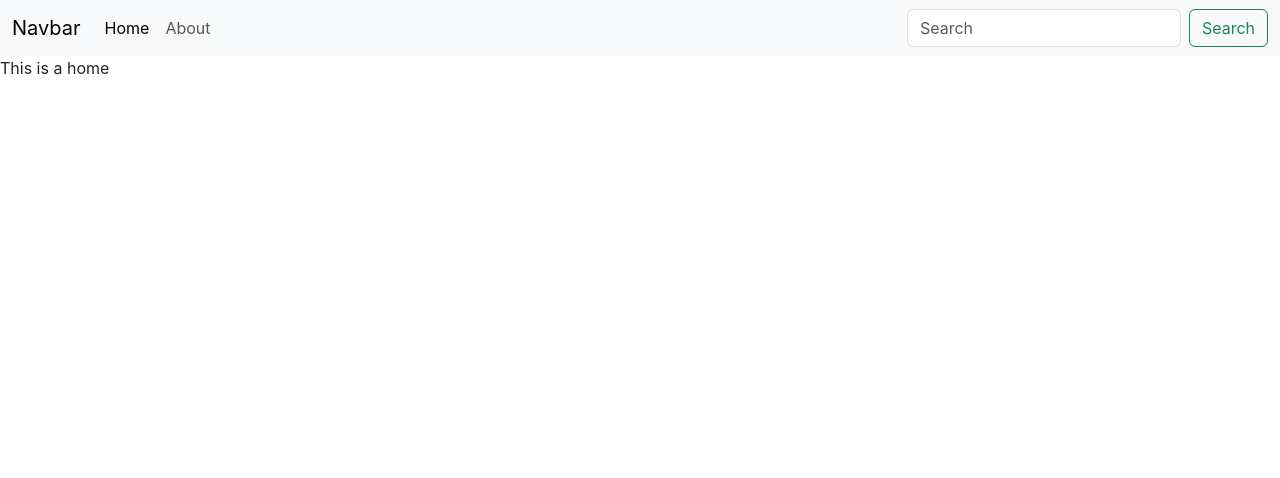
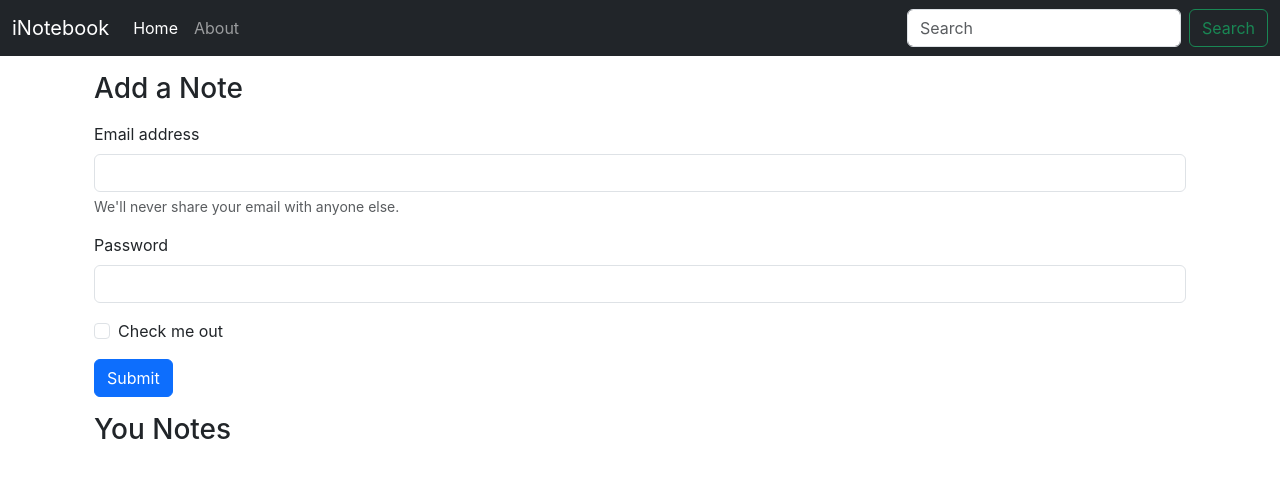
Before and after one commit to Govind-Patel/mern-inotebook, a React (Create React App) app: page / in a window 1280 px wide. Shown: the top 478 px of the page. Built offline with nearby package versions, Linux system fonts and the light colour scheme.

Commit message:
active navbar

```diff
--- a/src/App.js
+++ b/src/App.js
@@ -10,11 +10,13 @@
     <>
       <NoteState>
         <Router>
-          <Navbar />
-          <Routes>
-            <Route exact path="/" element={<Home />} />
-            <Route exact path="/about" element={<About />} />
-          </Routes>
+            <Navbar />
+          <div className='container'>
+            <Routes>
+              <Route exact path="/" element={<Home />} />
+              <Route exact path="/about" element={<About />} />
+            </Routes>
+            </div>
         </Router>
       </NoteState>
     </>
--- a/src/components/About.js
+++ b/src/components/About.js
@@ -2,14 +2,10 @@
 import React,{ useContext, useEffect } from 'react'
 import noteContext from '../context/notes/NoteContext'
 const About = () => {
-  const a = useContext(noteContext);
-  useEffect(()=>{
-    a.update();
-     // eslint-disable-next-line
-  },[])
+
   return (
     <div>
-      This is a About {a.state.name} and he is class {a.state.class}
+      This is a About page
     </div>
   )
 }
--- a/src/components/Home.js
+++ b/src/components/Home.js
@@ -3,7 +3,28 @@
 const Home = () => {
   return (
     <div>
-      This is a home
+      <div className="container my-3">
+        <h3>Add a Note</h3>
+        <form className='my-3'>
+          <div class="mb-3">
+            <label for="exampleInputEmail1" class="form-label">Email address</label>
+            <input type="email" class="form-control" id="exampleInputEmail1" aria-describedby="emailHelp" />
+            <div id="emailHelp" class="form-text">We'll never share your email with anyone else.</div>
+          </div>
+          <div class="mb-3">
+            <label for="exampleInputPassword1" class="form-label">Password</label>
+            <input type="password" class="form-control" id="exampleInputPassword1" />
+          </div>
+          <div class="mb-3 form-check">
+            <input type="checkbox" class="form-check-input" id="exampleCheck1" />
+            <label class="form-check-label" for="exampleCheck1">Check me out</label>
+          </div>
+          <button type="submit" class="btn btn-primary">Submit</button>
+        </form>
+      </div>
+      <div className="container my-3">
+        <h3>You Notes</h3>
+      </div>
     </div>
   )
 }
--- a/src/components/Navbar.js
+++ b/src/components/Navbar.js
@@ -1,21 +1,27 @@
-import React from 'react'
-import { Link } from "react-router-dom";
+import React,{useEffect} from 'react'
+import { Link ,useLocation} from "react-router-dom";
+
 
 const Navbar = () => {
+  let location = useLocation();
+  useEffect(() => {
+    console.log(location.pathname )
+  }, [location]);
+
   return (
-    <nav className="navbar navbar-expand-lg bg-body-tertiary">
+    <nav className="navbar navbar-expand-lg navbar-dark bg-dark">
     <div className="container-fluid">
-      <Link className="navbar-brand" to="/">Navbar</Link>
+      <Link className="navbar-brand" to="/">iNotebook</Link>
       <button className="navbar-toggler" type="button" data-bs-toggle="collapse" data-bs-target="#navbarSupportedContent" aria-controls="navbarSupportedContent" aria-expanded="false" aria-label="Toggle navigation">
         <span className="navbar-toggler-icon"></span>
       </button>
       <div className="collapse navbar-collapse" id="navbarSupportedContent">
         <ul className="navbar-nav me-auto mb-2 mb-lg-0">
           <li className="nav-item">
-            <Link className="nav-link active" aria-current="page" to="/">Home</Link>
+            <Link className={`nav-link ${location.pathname==="/"? "active":""}`} aria-current="page" to="/">Home</Link>
           </li>
           <li className="nav-item">
-            <Link className="nav-link" to="/about">About</Link>
+            <Link className={`nav-link ${location.pathname==="/about"?"active":""}`} to="/about">About</Link>
           </li>
         </ul>
         <form className="d-flex" role="search">
--- a/src/context/notes/NoteState.js
+++ b/src/context/notes/NoteState.js
@@ -2,21 +2,9 @@
 import NoteContext from "./NoteContext";
 
 const NoteState = (props) =>{
-    const s1 = {
-        "name": "Govind",
-        "class":"5b"
-    }
-    const [state , setState] = useState(s1);
-    const update = ()=>{
-        setTimeout(() => {
-            setState({
-                "name":"Harry",
-                "class":"10b"
-            })
-        }, 1000);
-    }
+
     return (
-        <NoteContext.Provider value={{state,update}}>
+        <NoteContext.Provider value={{}}>
             {props.children}
         </NoteContext.Provider>
     )
```
